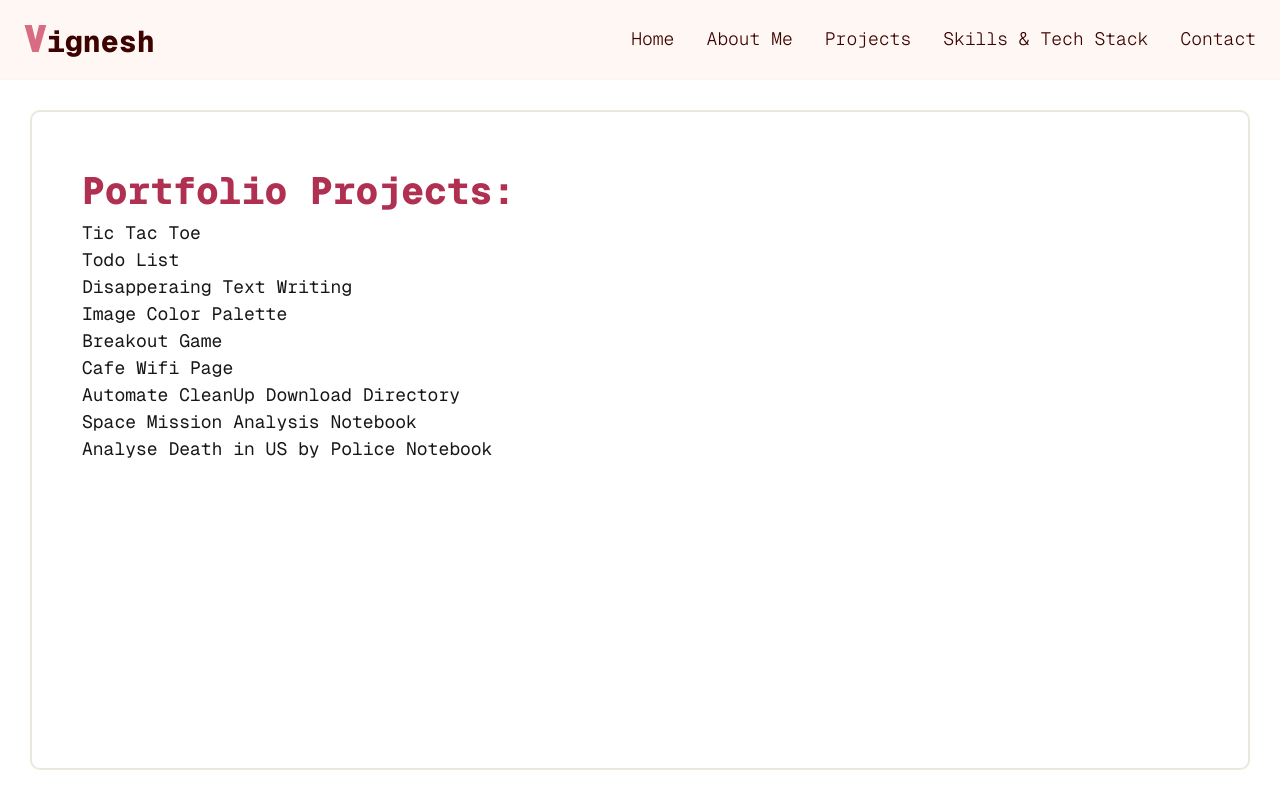
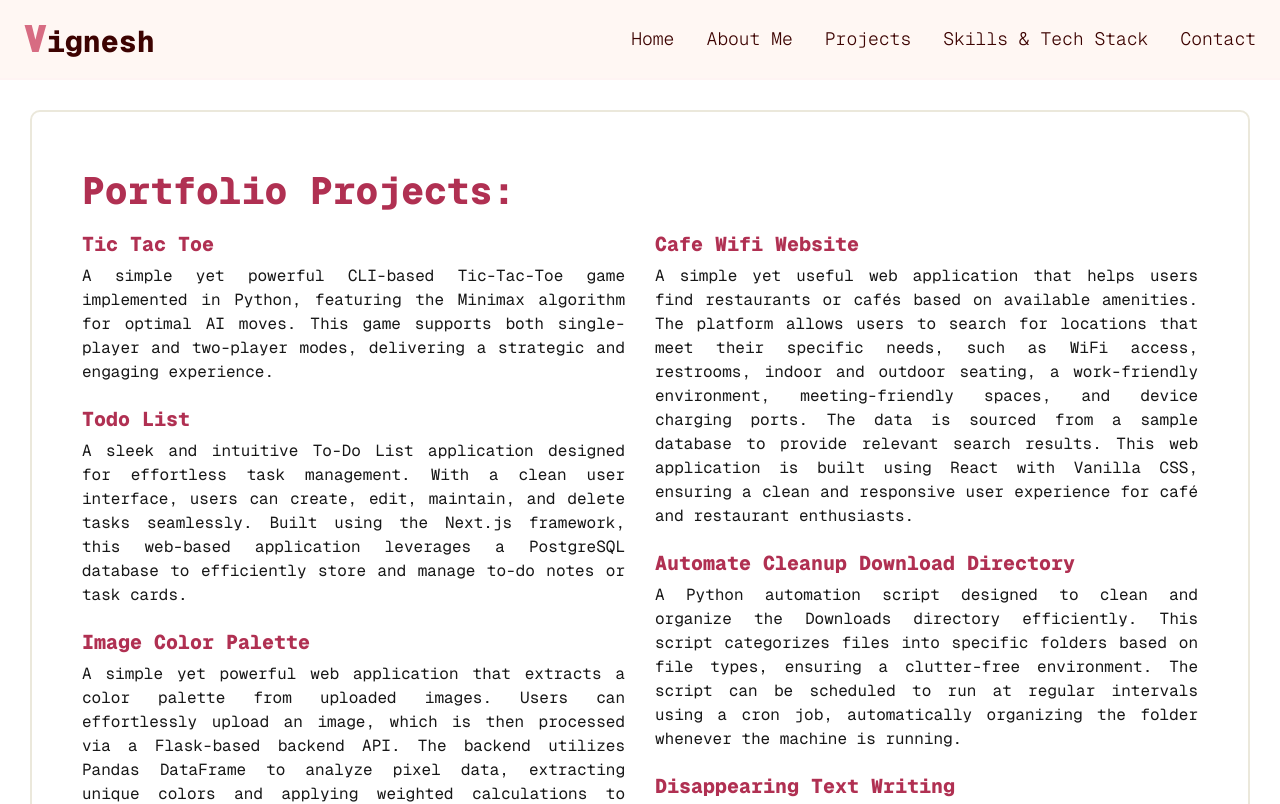
Before and after one commit to pyro-tarzan/portfolio-page, a Next.js app: page /projects in a window 1280 px wide. Shown: the top 804 px of the page. Built offline with nearby package versions, Linux system fonts and the light colour scheme.

Commit message:
UI changes for project section part

```diff
--- /dev/null
+++ b/docker-compose.yml
@@ -0,0 +1,13 @@
+services:
+  portfolio-page:
+    container_name: portfolio-container
+    build:
+      context:  . # Use current directory for Dockerfile
+      dockerfile: Dockerfile  # Explicitly specify the Dockerfile (optional)
+    image:  portfolio-image
+    ports:
+      - "3000:3000" # Map Local Port to Container Port which is 3000
+    volumes:
+      - .:/app  # Sync Project files between Host and Container
+      - /app/node_modules # Prevents overwriting node_modules
+    command: npm run dev
--- a/src/app/projects/Projects.css
+++ b/src/app/projects/Projects.css
@@ -6,12 +6,43 @@
     font-size: 38px;
     font-weight: 800;
     color: #B03052;
+    /* text-align: center; */
+    /* grid-column: 1 / -1; */
 }
 
-.project-contents ul{
-    font-size: 18px;
+.proj-cont{
+    columns: 3;
+    column-gap: 30px;
+    width: 100%;
+    margin: auto;
 }
 
-.project-contents li{
-    cursor: pointer;
+.proj-desc{
+    display: inline-block;
+    width: 100%;
+    padding: 10px 0px;
+    box-sizing: border-box;
 }
+
+.proj-desc h2{
+    font-size: 20px;
+    font-weight: 800;
+    color: #B03052;
+    margin-bottom: 5px;
+}
+
+.proj-desc p{
+    text-align: justify;
+}
+
+@media (max-width: 1555px) {
+    .proj-cont{
+        columns: 2;
+    }
+}
+
+@media (max-width: 970px) {
+    .proj-cont{
+        columns: 1;
+    }
+}
--- a/src/app/projects/page.tsx
+++ b/src/app/projects/page.tsx
@@ -1,21 +1,79 @@
 import "@/app/projects/Projects.css"
 
 export default function Projects(){
+
+    const projectContents = [
+        {
+            title: "Tic Tac Toe",
+            description: `A simple yet powerful CLI-based Tic-Tac-Toe game implemented in Python,
+                featuring the Minimax algorithm for optimal AI moves.
+                This game supports both single-player and two-player modes,
+                delivering a strategic and engaging experience.`
+        },
+        {
+            title: "Todo List",
+            description: `A sleek and intuitive To-Do List application designed for effortless task management.
+                With a clean user interface, users can create, edit, maintain, and delete tasks seamlessly.
+                Built using the Next.js framework, this web-based application leverages a PostgreSQL database
+                to efficiently store and manage to-do notes or task cards.`
+        },
+        {
+            title: "Image Color Palette",
+            description: `A simple yet powerful web application that extracts a color palette from uploaded images.
+                Users can effortlessly upload an image, which is then processed via a Flask-based backend API.
+                The backend utilizes Pandas DataFrame to analyze pixel data, extracting unique colors and
+                applying weighted calculations to enhance color differentiation. The API responds with a
+                set of hex color values, which are then displayed on the frontend.
+                The frontend and backend of this project are built using the latest version of Next.js with TypeScript,
+                ensuring a seamless and modern user experience.`
+        },
+        {
+            title: "Breakout Game",
+            description: `A classic arcade-style game built using Python and the Turtle module. The game features a graphical interface
+                designed with Turtle, replicating the retro charm of traditional breakout games. Players can control the paddle
+                using keyboard inputs, with an integrated key event listener ensuring smooth gameplay. Clear and concise instructions
+                are provided to guide players on controls. As the game progresses, the ball's speed dynamically increases at certain
+                score levels, adding to the challenge and excitement.`
+        },
+        {
+            title: "Cafe Wifi Website",
+            description: `A simple yet useful web application that helps users find restaurants or cafés based on available amenities.
+                The platform allows users to search for locations that meet their specific needs, such as WiFi access, restrooms,
+                indoor and outdoor seating, a work-friendly environment, meeting-friendly spaces, and device charging ports.
+                The data is sourced from a sample database to provide relevant search results. This web application is built
+                using React with Vanilla CSS, ensuring a clean and responsive user experience for café and restaurant enthusiasts.`
+        },
+        {
+            title: "Automate Cleanup Download Directory",
+            description: `A Python automation script designed to clean and organize the Downloads directory efficiently.
+                This script categorizes files into specific folders based on file types, ensuring a clutter-free environment.
+                The script can be scheduled to run at regular intervals using a cron job, automatically organizing the folder
+                whenever the machine is running.`
+        },
+        {
+            title: "Disappearing Text Writing",
+            description: `A unique and interactive writing tool built using Python's Tkinter module. This simple GUI-based
+                application challenges users to keep typing continuously. If the user stops typing for more than 5 seconds,
+                all the text disappears, and they must start over. The timer resets each time the user types, creating a fun
+                and engaging way to improve typing speed and focus.`
+        }
+    ]
+
     return (
         <div className="project-page">
             <div className="project-contents">
                 <h1>Portfolio Projects:</h1>
-                <ul>
-                    <li>Tic Tac Toe</li>
-                    <li>Todo List</li>
-                    <li>Disapperaing Text Writing</li>
-                    <li>Image Color Palette</li>
-                    <li>Breakout Game</li>
-                    <li>Cafe Wifi Page</li>
-                    <li>Automate CleanUp Download Directory</li>
-                    <li>Space Mission Analysis Notebook</li>
-                    <li>Analyse Death in US by Police Notebook</li>
-                </ul>
+                <div className="proj-cont">
+                    {projectContents.map((project, index) => (
+                        <div key={index} className="proj-desc">
+                            <h2>{project.title}</h2>
+                            <p>{project.description}</p>
+                        </div>
+                    ))}
+                </div>
+
+                {/* <li>Space Mission Analysis Notebook</li>
+                <li>Analyse Death in US by Police Notebook</li> */}
             </div>
         </div>
     )
--- /dev/null
+++ b/src/app/skills/Skills.css
@@ -0,0 +1,30 @@
+.skill-contents{
+    font-family: var(--font-geist-mono);
+}
+
+.skill-contents h1{
+    font-size: 38px;
+    font-weight: 800;
+    color: #B03052;
+}
+
+.skill-contents h2{
+    font-size: 22px;
+    font-weight: 800;
+    color: #B03052;
+}
+
+.card-component{
+    display: flex;
+    flex-direction: row;
+    flex-wrap: wrap;
+    gap: 30px;
+}
+
+.skillset-card-cont{
+    text-align: center;
+    border-radius: 5px;
+    box-shadow: 0px 0px 2px 1px rgba(0, 0, 0, 0.055);
+    padding: 20px 60px;
+    border: 2px solid #ddbcc3;
+}
--- a/src/app/skills/page.tsx
+++ b/src/app/skills/page.tsx
@@ -1,7 +1,65 @@
+import "@/app/skills/Skills.css"
+
 export default function Skills(){
     return (
-        <div>
-            Skills
+        <div className="skills-page">
+            <div className="skill-contents">
+                <h1>Skills:</h1>
+                <div className="card-component">
+                    <div className="frontend-cont skillset-card-cont">
+                        <h2>FrontEnd</h2>
+                        <ul>
+                            <li>HTML</li>
+                            <li>CSS</li>
+                            <li>TypeScript</li>
+                            <li>React Framework</li>
+                            <li>Next Framework</li>
+                        </ul>
+                    </div>
+                    <br />
+
+                    <div className="backend-cont skillset-card-cont">
+                        <h2>BackEnd</h2>
+                        <ul>
+                            <li>NodeJS</li>
+                            <li>ExpressJS</li>
+                            <li>Flask</li>
+                            <li>Jinja</li>
+                            <li>Selenium Web Driver</li>
+                        </ul>
+                    </div>
+                    <br />
+
+                    <div className="datalayer-cont skillset-card-cont">
+                    <h2>Data Layer</h2>
+                    <ul>
+                        <li>MySQL</li>
+                        <li>PostgreSQL</li>
+                        <li>Pandas Dataframe</li>
+                        <li>Jupyter Notebook</li>
+                    </ul>
+                    </div>
+
+                    <div className="prog-lang-cont skillset-card-cont">
+                        <h2>Programming Languages</h2>
+                        <ul>
+                            <li>JavaScript</li>
+                            <li>Python</li>
+                        </ul>
+                    </div>
+
+                    <div className="other-cont skillset-card-cont">
+                        <h2>Others</h2>
+                        <ul>
+                            <li>Git</li>
+                            <li>Docker</li>
+                            <li>Vim</li>
+                            <li>Linux CLI Commands</li>
+                        </ul>
+                    </div>
+                </div>
+
+            </div>
         </div>
     )
 }
```
Also changed, not shown: 2 other files (tests, documents, lock files or other folders).
